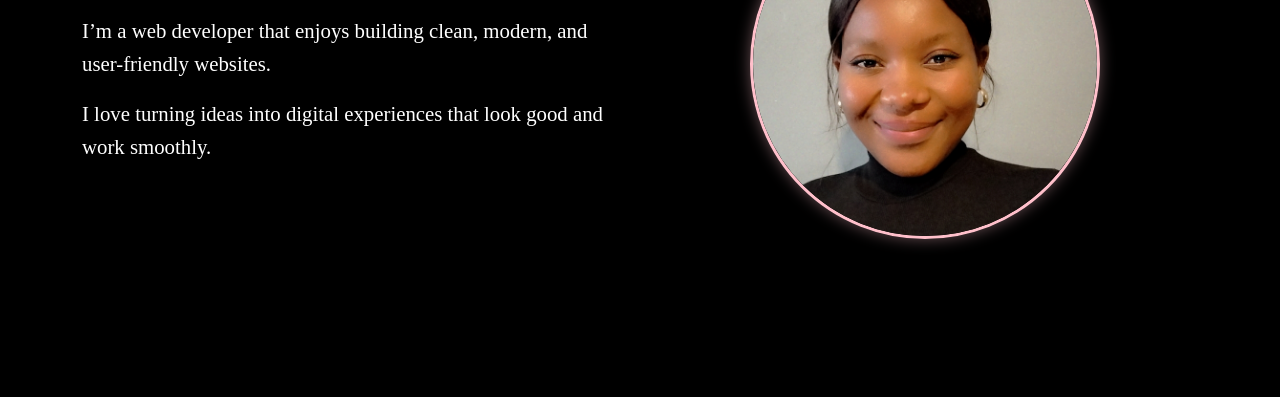
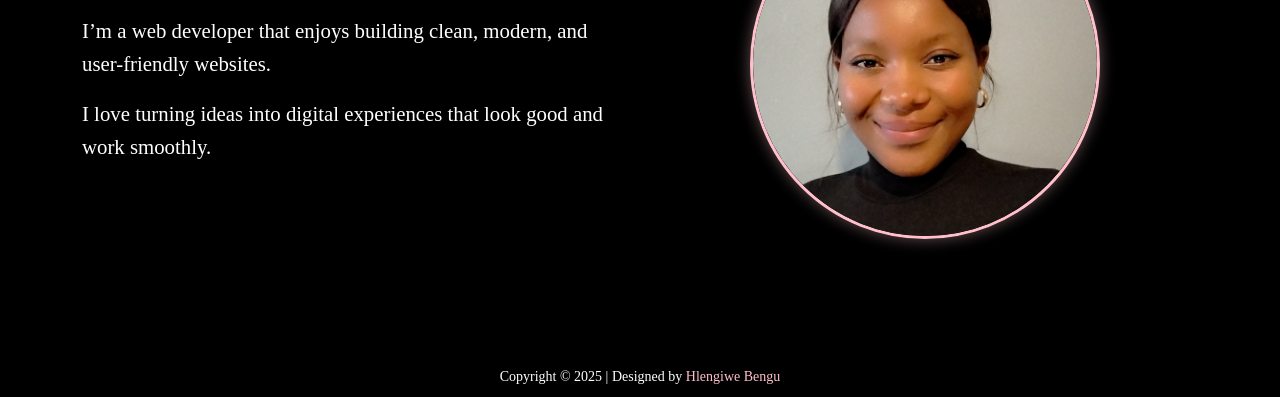
Before and after one commit to Hleng-B/Hleng-BPortfolio.github.io, a plain HTML site: page index.html in a window 1280 px wide. Shown: the part 403-800 px from the top of the page. Drawn offline with nearby package versions, Linux system fonts and the light colour scheme.

Commit message:
Update index.html

```diff
--- a/index.html
+++ b/index.html
@@ -97,13 +97,16 @@ nav.navbar {
       box-shadow: 0 0 15px rgba(255, 192, 203, 0.4);
     }
 
-    footer {
-      text-align: center;
-      color: white;
-      font-size: 14px;
-      padding: 15px 0;
-      background: transparent;
-    }
+   footer {
+  position: fixed;
+  bottom: 10px;
+  width: 100%;
+  text-align: center;
+  background: transparent;
+  color: white;
+  font-size: 14px;
+}
+
 
     @media (max-width: 767px) {
       .intro-text h1 {
```
